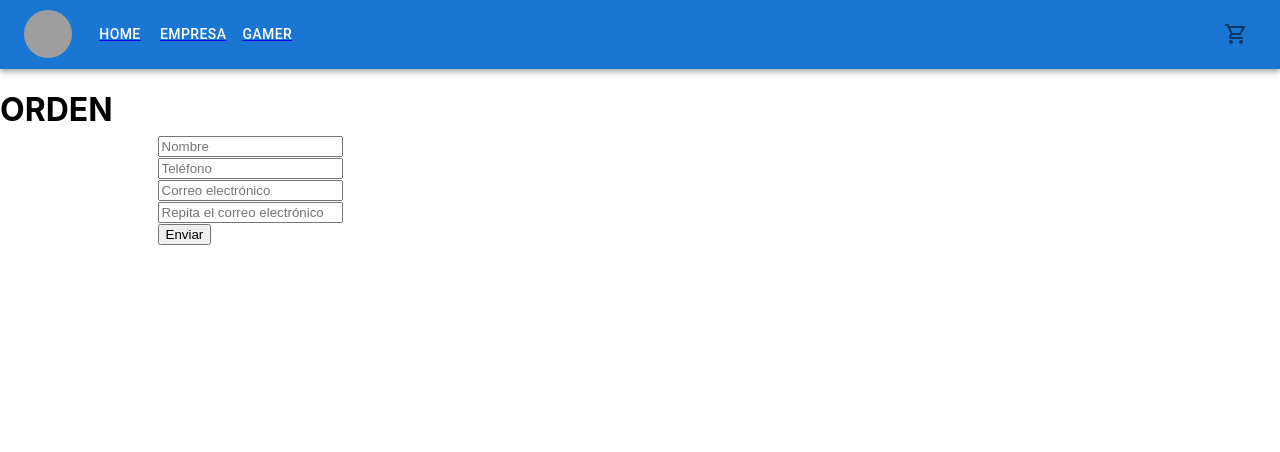
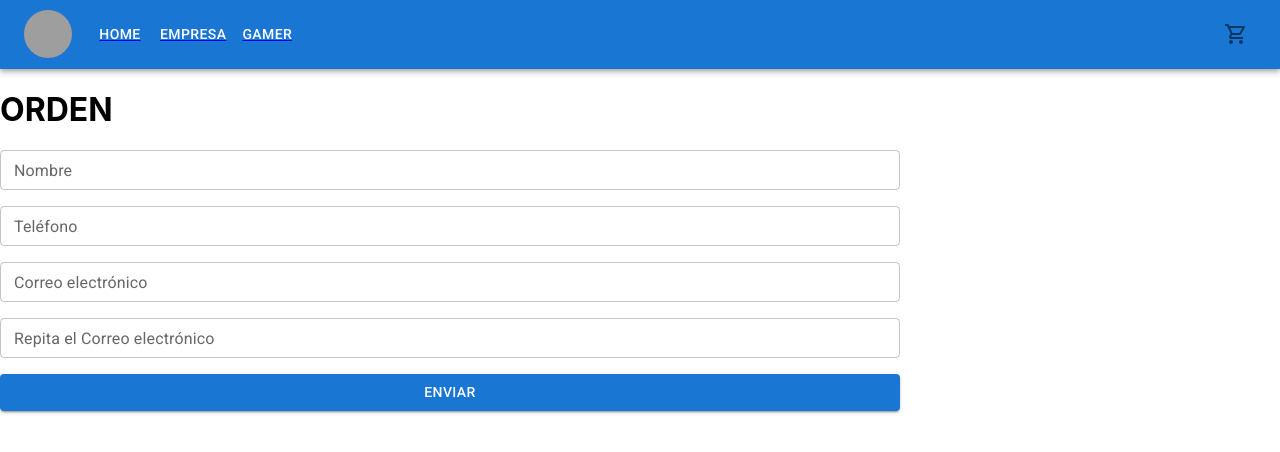
Before and after one commit to fmalca/react-project, a React (Create React App) app: page /order in a window 1280 px wide. Shown: the top 452 px of the page. Built offline with nearby package versions, Linux system fonts and the light colour scheme; grey boxes are pictures that could not be loaded.

Commit message:
2022-01-24

```diff
--- a/public/index.html
+++ b/public/index.html
@@ -24,6 +24,12 @@
       work correctly both with client-side routing and a non-root public URL.
       Learn how to configure a non-root public URL by running `npm run build`.
     -->
+
+    <link
+      rel="stylesheet"
+      href="https://fonts.googleapis.com/css?family=Roboto:300,400,500,700&display=swap"
+    />
+
     <title>React App</title>
   </head>
   <body>
--- a/src/components/Item/Item.js
+++ b/src/components/Item/Item.js
@@ -25,9 +25,7 @@ const Item = ( {id, title, description,price, pictureUrl, category} ) => {
                 alt="foto"
             />
             <CardContent>
-                <Typography gutterBottom variant="h5" component="div">
-                    {category.toUpperCase()}
-                </Typography>
+
                 <Typography variant="body2" color="text.secondary">
                     {title}
                 </Typography>
--- a/src/components/Order/Order.js
+++ b/src/components/Order/Order.js
@@ -1,34 +1,37 @@
-import React,{ useContext } from 'react'
+import React, { useContext } from 'react'
 import { useState } from 'react'
 import { CartContext } from '../../context/CartContext'
 
 //import {  addDoc, doc, collection, getFirestore, Timestamp, writeBatch, query, where, getDocs, documentId } from "firebase/firestore"
-import {  addDoc, collection, getFirestore, Timestamp } from "firebase/firestore"
+import { addDoc, collection, getFirestore, Timestamp } from "firebase/firestore"
 import { Link } from 'react-router-dom'
 import Box from '@mui/material/Box';
+import TextField from '@mui/material/TextField';
+import Stack from '@mui/material/Stack';
+import Button from '@mui/material/Button';
 
 const Order = () => {
     const [formData, setFormData] = useState({})
     const [idOrder, setIdOrder] = useState('')
-    const {cartList,getTotal,clearCartList} = useContext(CartContext)
+    const { cartList, getTotal, clearCartList } = useContext(CartContext)
     const [error, setError] = useState("")
     const [check, setCheck] = useState(0)
     const [loading, setLoading] = useState(false)
 
     const formIsValid = () => {
-        if (formData.name === "" || formData.name===undefined){
+        if (formData.name === "" || formData.name === undefined) {
             setError("Debe ingresar un nombre")
             return false
         }
-        if (formData.phone === "" || formData.phone===undefined){
-            setError( "Debe ingresar teléfono")
+        if (formData.phone === "" || formData.phone === undefined) {
+            setError("Debe ingresar teléfono")
             return false
         }
-        if (formData.email ==="" || formData.email === undefined ){
-            setError( "Debe ingresar correo")
+        if (formData.email === "" || formData.email === undefined) {
+            setError("Debe ingresar correo")
             return false
         }
-        if (formData.email !== check){
+        if (formData.email !== check) {
             setError("Correos no coinciden")
             return false
         }
@@ -36,10 +39,10 @@ const Order = () => {
     }
 
 
-    const createOrder = (e) =>{
+    const createOrder = (e) => {
         e.preventDefault()
 
-        if (formIsValid()){
+        if (formIsValid()) {
 
             setLoading(true)
 
@@ -53,20 +56,20 @@ const Order = () => {
                 const price = cartItem.price * cartItem.quantity
                 const quantity = cartItem.quantity
 
-                return {id, name, price, quantity}
+                return { id, name, price, quantity }
             })
 
 
             const db = getFirestore()
-            const orders = collection(db,'orders')
+            const orders = collection(db, 'orders')
 
-            addDoc(orders,order)
+            addDoc(orders, order)
                 .then(resp => setIdOrder(resp.id))
-            .catch(err=> console.log(err))
-            .finally(()=> {
+                .catch(err => console.log(err))
+                .finally(() => {
                     setFormData({
-                        name:'',
-                        phone:'',
+                        name: '',
+                        phone: '',
                         email: ''
                     }
                     )
@@ -110,73 +113,80 @@ const Order = () => {
         e.target.name === "emailcheck" ?
             setCheck(value)
             :
-            setFormData( values => ({...values, [name] : value }))
+            setFormData(values => ({ ...values, [name]: value }))
     }
 
     return (
         <>
 
-                {loading  ? "Cargando....": ""}
+            {loading ? "Cargando...." : ""}
 
             {idOrder ?
                 <>
                     <h1>{`Se registró su orden con número: ${idOrder} `} </h1>
-                        <Link to ="/"><button>Seguir comprando</button></Link>
+                    <Link to="/"><button>Seguir comprando</button></Link>
                 </>
                 :
                 <>
                     <h1>ORDEN</h1>
-                        { error?<h1>{error}</h1>:""}
-                        <Box
-                            display="flex"
-                            width={500} height={80}
-                            alignItems="center"
-                            justifyContent="center"
-                        >
+                    {error ? <h1>{error}</h1> : ""}
+
                         <form
                             onSubmit={createOrder}
                         >
-
-                            <input
-                                type="text"
-                                placeholder="Nombre"
+                            <Stack spacing={2} maxWidth="md" >
+                                <TextField
+                                    id="name"
                                     name="name"
-                                value= {formData.name || ""}
+                                    label="Nombre"
+                                    variant="outlined"
+                                    size="small"
+                                    defaultValue={formData.name || ""}
                                     onChange={handleChange}
                                 />
-                            <br />
-                            <input
-                                type="text"
-                                placeholder="Teléfono"
+
+                                <TextField
+                                    id="phone"
                                     name="phone"
-                                value= {formData.phone || ""}
+                                    label="Teléfono"
+                                    variant="outlined"
+                                    size="small"
+                                    defaultValue={formData.phone || ""}
                                     onChange={handleChange}
                                 />
-                            <br />
 
-                            <input
+                                <TextField
                                     type="email"
-                                placeholder="Correo electrónico"
+                                    id="email"
                                     name="email"
-                                value= {formData.email || ""}
+                                    label="Correo electrónico"
+                                    variant="outlined"
+                                    size="small"
+                                    defaultValue={formData.email || ""}
                                     onChange={handleChange}
                                 />
-                            <br />
 
-                            <input
+
+                                <TextField
                                     type="email"
-                                placeholder="Repita el correo electrónico"
+                                    id="emailcheck"
                                     name="emailcheck"
-                                value= {check || ""}
+                                    label="Repita el Correo electrónico"
+                                    variant="outlined"
+                                    size="small"
+                                    defaultValue={check || ""}
                                     onChange={handleChange}
                                 />
-                            <br />
 
-                            <button  type="submit">
+
+                                <Button type="submit" variant="contained">
                                     Enviar
-                            </button>
+                                </Button>
+
+                            </Stack>
+
                         </form>
-                        </Box>
+
                 </>
             }
         </>
```
Lines whose indentation alone changed are shown as unchanged.
